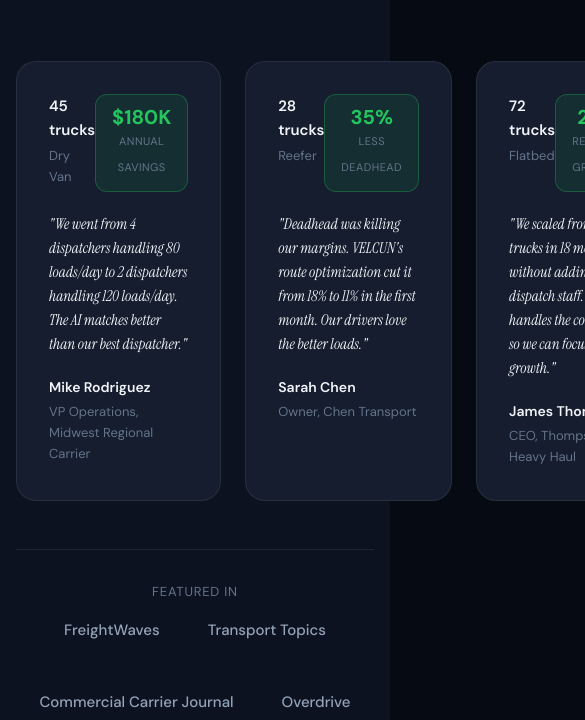
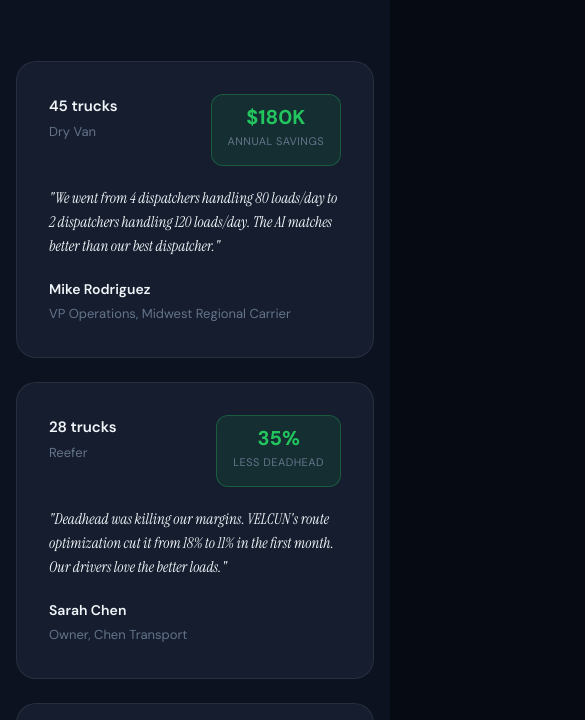
Before and after one commit to 16electrons/velcun-website, a plain HTML site: page index.html in a window 390 px wide. Shown: the part 10748-11468 px from the top of the page, 585 px wide, since content can reach past the window. Drawn offline with Linux system fonts and the light colour scheme.

Commit message:
Fix testimonials grid responsive design on mobile

```diff
--- a/css/styles.css
+++ b/css/styles.css
@@ -2125,6 +2125,10 @@
 
   .eco-card-wide { grid-column: span 2; }
 
+  .testimonials-grid {
+    grid-template-columns: repeat(2, 1fr);
+  }
+
   .demo-container {
     grid-template-columns: 1fr;
   }
@@ -2198,7 +2202,8 @@
 
   .feature-grid,
   .ecosystem-grid,
-  .steps {
+  .steps,
+  .testimonials-grid {
     grid-template-columns: 1fr;
   }
 
```
